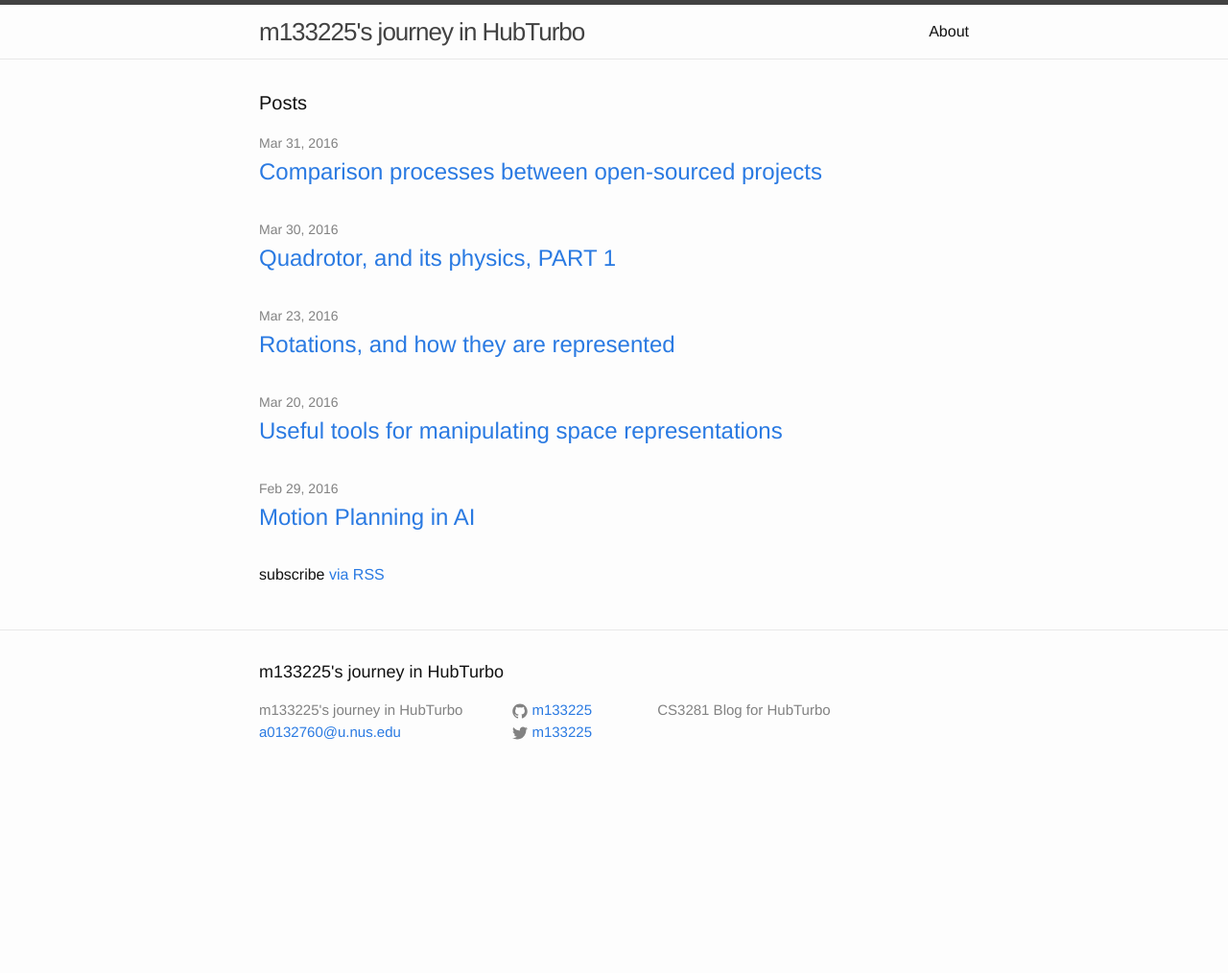
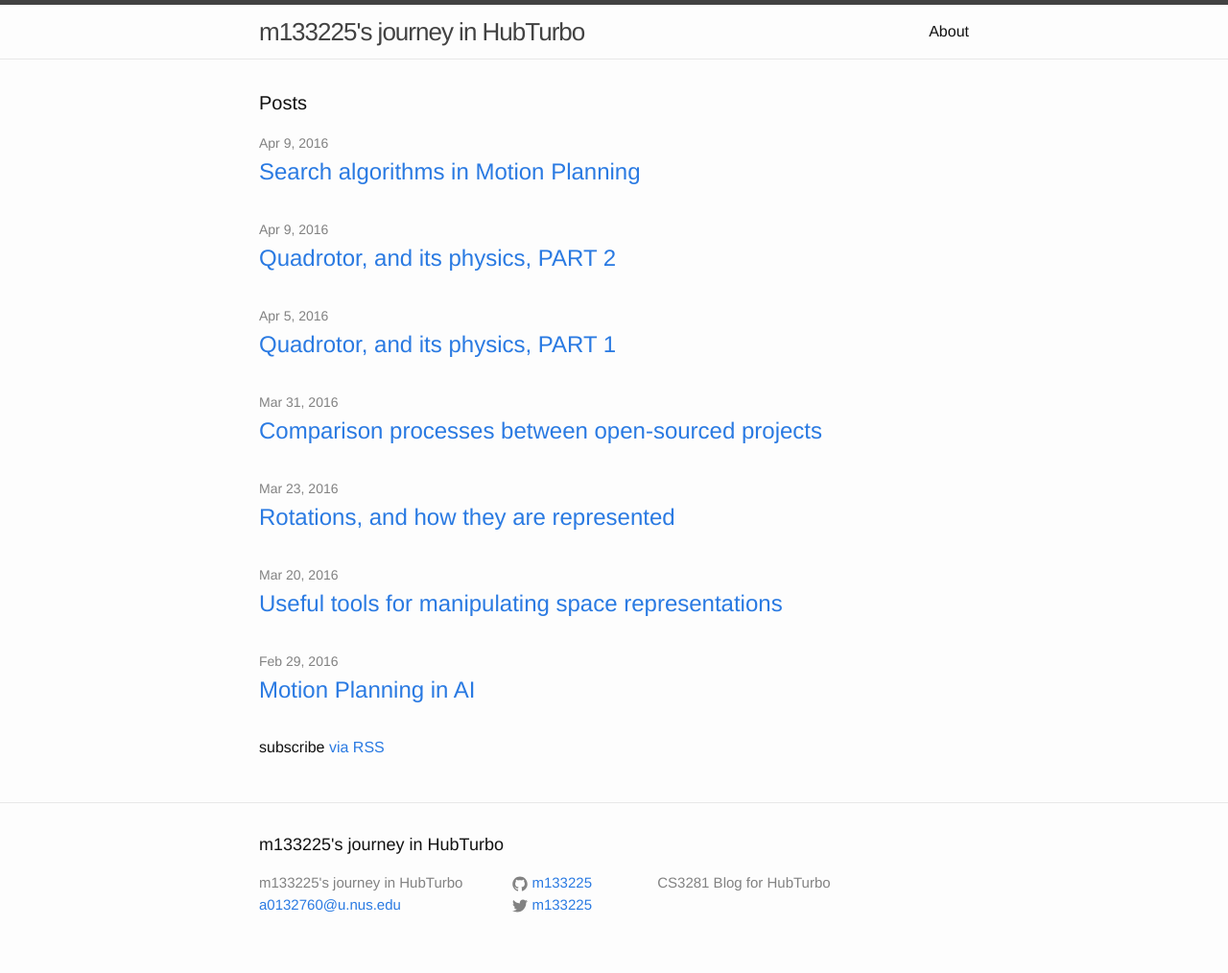
Before and after one commit to m133225/m133225.github.io, a Jekyll site: the page built from index.html, in a window 1280 px wide. Shown: the whole page at 96% size. Built offline with Jekyll 4.4.1, drawn with Linux system fonts in a browser that asks for light colours; before the commit the page ends 900 px from its top, so only the background shows below that; part of the change alters nothing that is shown.

Commit message:
2 new posts, one on physics and one on searching.

```diff
--- a/_posts/2016-04-05-quadrotor-dynamics-part-1.markdown
+++ b/_posts/2016-04-05-quadrotor-dynamics-part-1.markdown
@@ -1,7 +1,7 @@
 ---
 layout: post
 title:  "Quadrotor, and its physics, PART 1"
-date:   2016-03-30 20:30:00 +0800
+date:   2016-04-05 20:30:00 +0800
 categories: quadrotor, quadcopter
 ---
 
--- /dev/null
+++ b/_posts/2016-04-09-quadrotor-dynamics-part-2 .markdown
@@ -0,0 +1,31 @@
+---
+layout: post
+title:  "Quadrotor, and its physics, PART 2"
+date:   2016-04-09 16:30:00 +0800
+categories: quadrotor, quadcopter
+---
+So what is the Newton-Euler equation and how does it apply to motion planning?
+
+It is a way of representing the __surrounding forces and torques on a rigid body__.
+When the center of mass is at the origin of the reference frame, we are able to represent them in the following form (consisting matrices):
+(F)= (mI<sub>3</sub> 0 )(a<sub>cm</sub>) + ( &nbsp;&nbsp;&nbsp;&nbsp;&nbsp;0&nbsp;&nbsp;&nbsp;&nbsp;&nbsp; )
+(τ) &nbsp;&nbsp;&nbsp;(&nbsp;0 &nbsp;I<sub>cm</sub>)( α ) &nbsp;&nbsp;&nbsp;&nbsp;(ω x I<sub>cm</sub>ω)
+
+where
+F is the force acting on the center of mass
+τ is the torque acting about the center of mass
+m is the mass of the rigid body
+I<sub>cm</sub> is the moment of inertia about the center of mass
+a<sub>cm</sub> is the acceleration of the center of mass
+α is the angular acceleration of the rigid body
+ω is the angular velocity of the rigid body
+
+__Equilibrium__
+We are particularly concerned with the equilibrium state for quadcopters (duh!). An equilibrium state can be:
+- Stable
+- Unstable
+- Critically stable
+
+By using the following representations, we are able to calculate if a body is in equilibrium or not:
+- q, the configuration/position of the system
+- x, the state of the system
--- /dev/null
+++ b/_posts/2016-04-09-search-algorithms.markdown
@@ -0,0 +1,49 @@
+---
+layout: post
+title:  "Search algorithms in Motion Planning"
+date:   2016-04-09 20:30:00 +0800
+categories: algorithms, A*, JPS
+---
+Maybe that was too much focus on the physics. Have to brush up on my physics before looking really in-depth into them. I shall study the algorithms side of it instead (which is the actual motion planning) :p
+
+<hr/>
+
+Before even attempting to search, we have to _model_ the environment somehow, so that the robot/algorithm knows which areas are to be avoided.
+
+Let us focus on the 2D problem for now (an agent moving in a maze)
+
+So how do we model a 2D space?
+The main technique commonly used is __cellular decomposition__.
+In other words, break down the space into cells (or grids).
+Doing this will result in 3 types of cells:
+- Completely blocked
+  - Basically, obstacle occupied the whole cell
+- Partially blocked
+  - Cell is half-occupied by an obstacle
+- Empty
+  - No obstruction
+
+Completely blocked cells and empty cells are rather straight-forward: allow/disallow traversals.
+But what about partially blocked cells?
+There are pros and cons of the different ways of handling them.
+1. We make them traversable
+  - obviously, this may not work since there is an obstacle
+2. We make them not traversable
+  - this may lead to incomplete search
+
+Also, we can always increase the _resolution_ of the grids i.e. decompose each cell into even smaller cells
+-> but this requires additional memory and computation, which may not always be feasible.
+
+Similar concepts can be applied to 3D space, where we can model the environment with 3-dimensional grids.
+
+__Note that when we model a 2D environment by grids, they are considered to be an 8-connected (if we allow diagonals) graph.__
+
+Now to the actual motion planning!
+Which (real-time) grid-search algorithms can we use to find a path to the destination?
+
+We can always rely on our old-school Breadth-First Search and Depth-First Search or even Dijkstra's algorithm.
+A\* search is still better (complete, optimal and fast to compute given good heuristics) than them, in particular, a variation named __Jump Point Search__.
+It works similarly to A\*, except that it avoids checking for symmetrical paths. The basic idea is that it ignores grid that can be reached by its parent node with a cheaper cost.
+<a href="http://zerowidth.com/2013/05/05/jump-point-search-explained.html">Here</a> is an detailed explanation for JPS (with a customisable example!)
+
+Note that it can perform more than 10x the speed of A\*!
```
